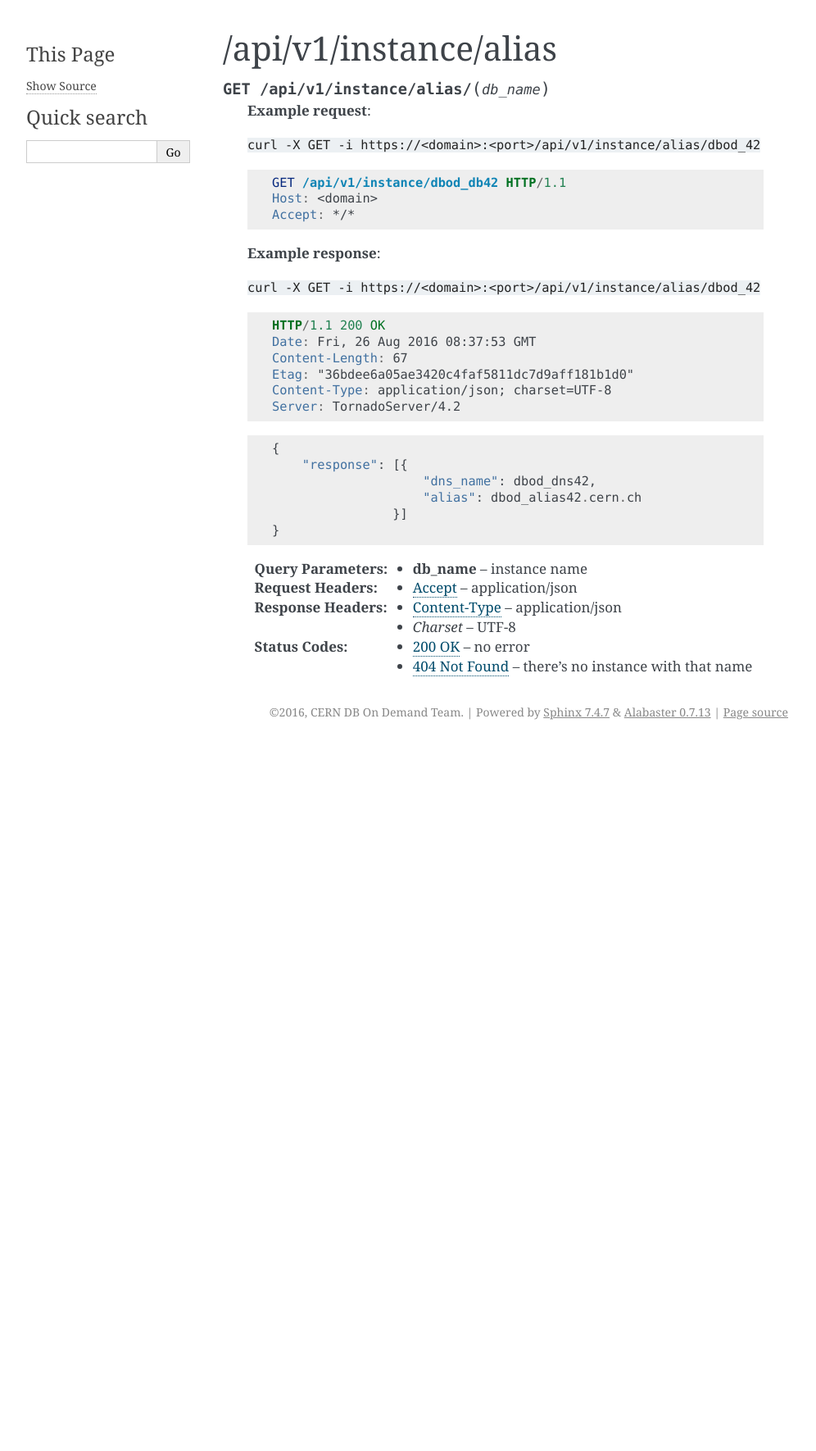
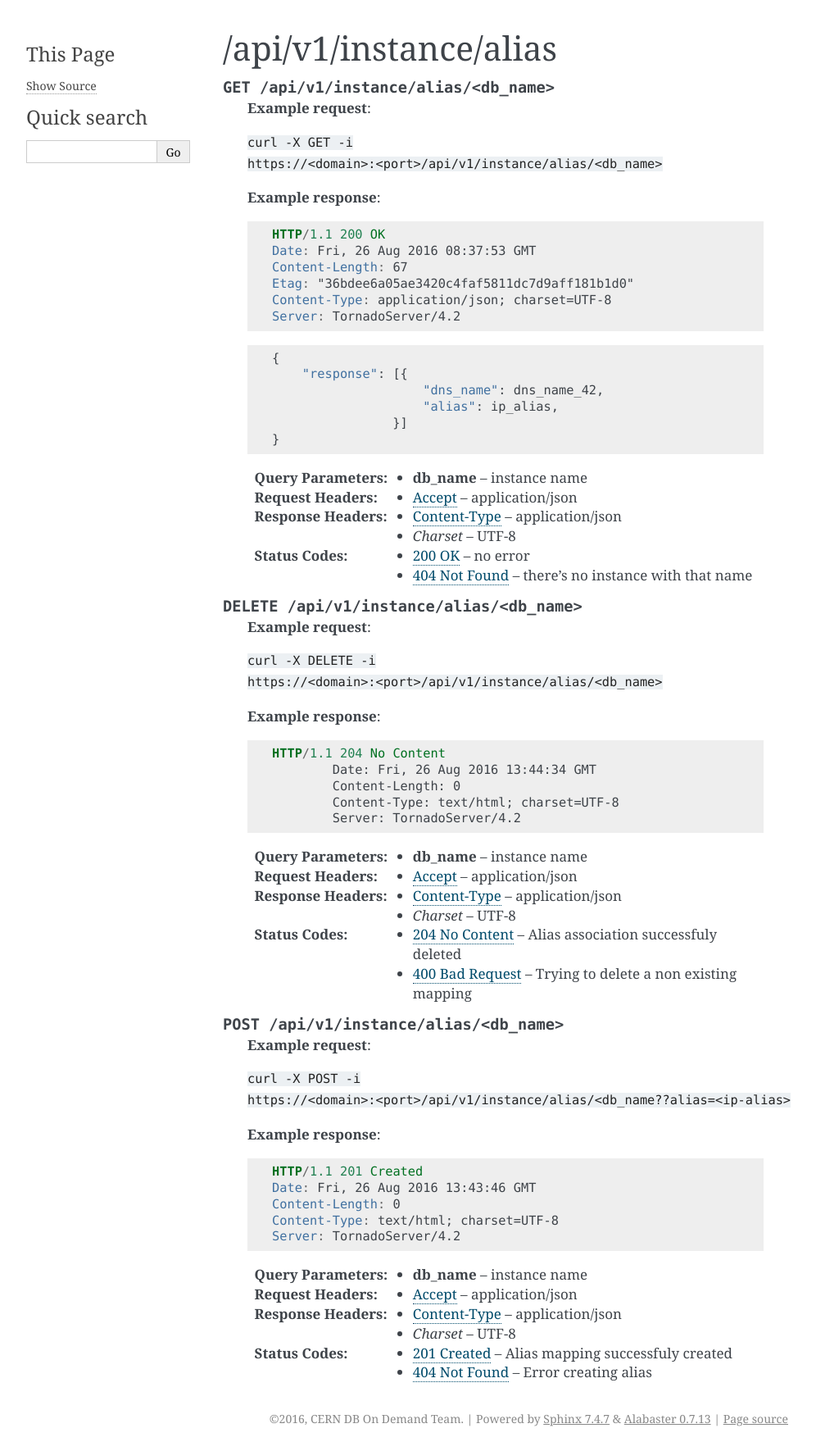
Before and after one commit to cerndb/dbod-api, a Sphinx documentation site: the page built from doc/source/endpoints/instance_alias.rst, in a window 1280 px wide. Shown: the whole page at 82% size, without its empty margins (148-1144 px from the left). Built offline with Sphinx 7.4.7, drawn with Linux system fonts in a browser that asks for light colours; before the commit the page ends 908 px from its top, so only the background shows below that.

Commit message:
DOC: Adds post/delete to instance/alias

```diff
--- a/doc/source/endpoints/instance_alias.rst
+++ b/doc/source/endpoints/instance_alias.rst
@@ -1,21 +1,14 @@
 /api/v1/instance/alias
 =======================
 
-.. http:get:: /api/v1/instance/alias/(db_name)
+
+.. http:get:: /api/v1/instance/alias/<db_name>
 
     **Example request**:
 
-    ``curl -X GET -i https://<domain>:<port>/api/v1/instance/alias/dbod_42``
-
-    .. sourcecode:: http
-
-        GET /api/v1/instance/dbod_db42 HTTP/1.1
-        Host: <domain>
-        Accept: */*
+    ``curl -X GET -i https://<domain>:<port>/api/v1/instance/alias/<db_name>``
 
     **Example response**:
-
-    ``curl -X GET -i https://<domain>:<port>/api/v1/instance/alias/dbod_42``
 
     .. sourcecode:: http
 
@@ -30,8 +23,8 @@
 
         {
             "response": [{
-                            "dns_name": dbod_dns42,
-                            "alias": dbod_alias42.cern.ch
+                            "dns_name": dns_name_42,
+                            "alias": ip_alias,
                         }]
         }
 
@@ -41,3 +34,53 @@
     :resheader Charset: UTF-8
     :statuscode 200: no error
     :statuscode 404: there's no instance with that name
+
+
+.. http:delete:: /api/v1/instance/alias/<db_name>
+
+    **Example request**:
+
+    ``curl -X DELETE -i https://<domain>:<port>/api/v1/instance/alias/<db_name>``
+
+    **Example response**:
+
+    .. sourcecode:: http
+
+    	HTTP/1.1 204 No Content
+		Date: Fri, 26 Aug 2016 13:44:34 GMT
+		Content-Length: 0
+		Content-Type: text/html; charset=UTF-8
+		Server: TornadoServer/4.2
+
+    :query db_name: instance name
+    :reqheader Accept: application/json
+    :resheader Content-Type: application/json
+    :resheader Charset: UTF-8
+    :statuscode 204: Alias association successfuly deleted
+    :statuscode 400: Trying to delete a non existing mapping
+
+
+.. http:post:: /api/v1/instance/alias/<db_name>
+
+    **Example request**:
+
+    ``curl -X POST -i https://<domain>:<port>/api/v1/instance/alias/<db_name??alias=<ip-alias>``
+
+    **Example response**:
+
+    .. sourcecode:: http
+
+		HTTP/1.1 201 Created
+		Date: Fri, 26 Aug 2016 13:43:46 GMT
+		Content-Length: 0
+		Content-Type: text/html; charset=UTF-8
+		Server: TornadoServer/4.2
+
+
+
+    :query db_name: instance name
+    :reqheader Accept: application/json
+    :resheader Content-Type: application/json
+    :resheader Charset: UTF-8
+    :statuscode 201: Alias mapping successfuly created
+    :statuscode 404: Error creating alias
```
